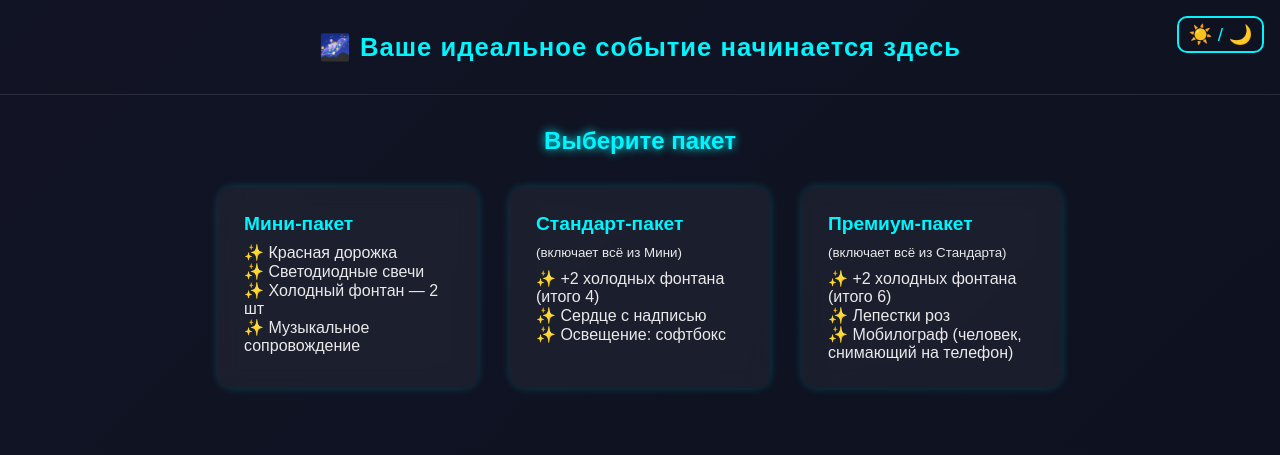
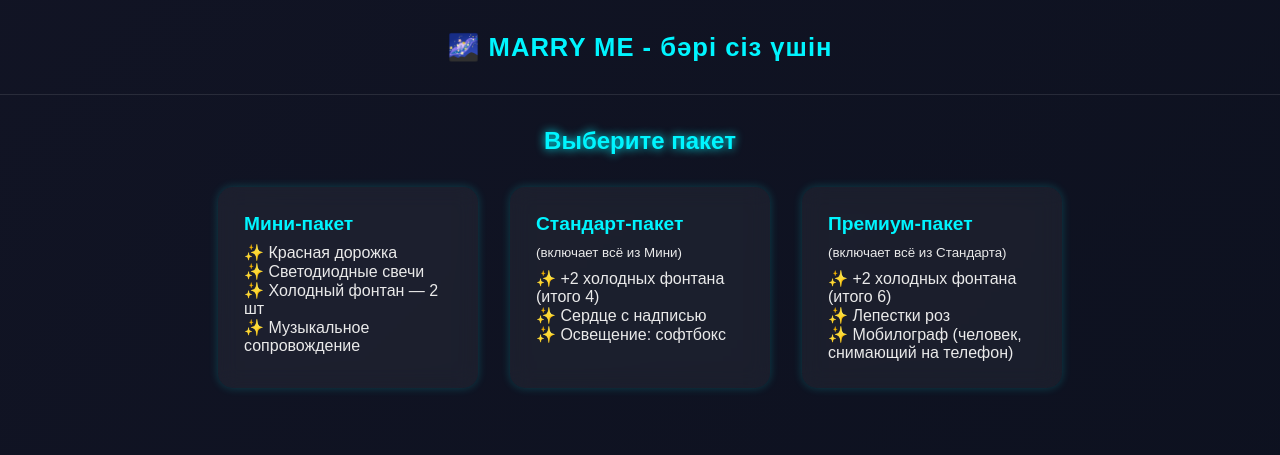
Before and after one commit to TalapkerEducation/marry-me-love, a plain HTML site: page index.html in a window 1280 px wide. Drawn offline with Linux system fonts and the light colour scheme; a script that the page names is missing.

Commit message:
Update index.html

```diff
--- a/index.html
+++ b/index.html
@@ -8,8 +8,8 @@
 </head>
 <body class="dark-theme">
     <header class="site-header">
-        <h1>🌌 Ваше идеальное событие начинается здесь</h1>
-        <button id="theme-toggle">☀️ / 🌙</button>
+        <h1>🌌 MARRY ME - бәрі сіз үшін</h1>
+
     </header>
 
     <main class="container">
```
